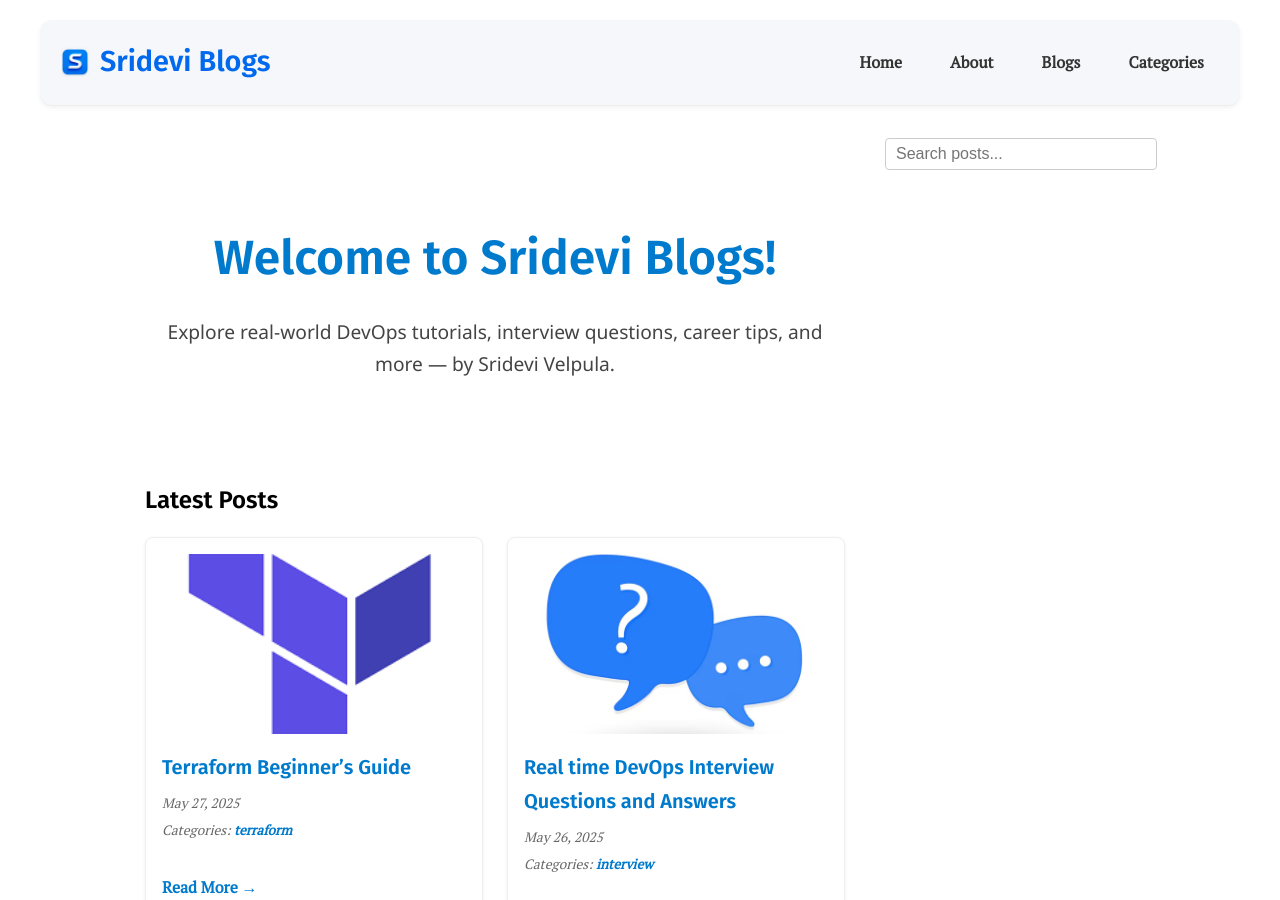
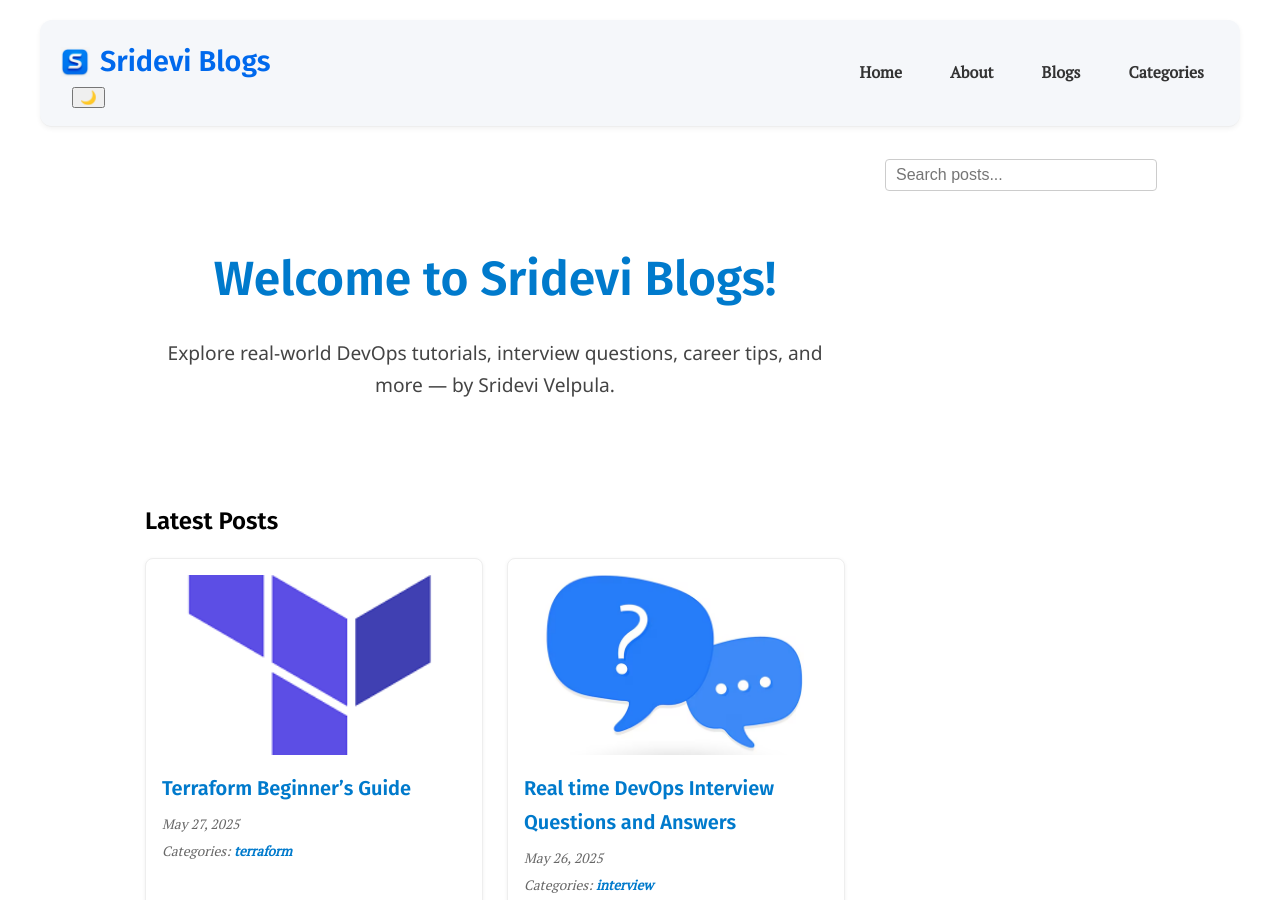
Before and after one commit to srideviblogs/srideviblogs.github.io, a Jekyll site: the page built from index.md, in a window 1280 px wide and 900 px high. Built offline with Jekyll 4.4.1, drawn with Linux system fonts in a browser that asks for light colours.

Commit message:
Update header.html

```diff
--- a/_includes/header.html
+++ b/_includes/header.html
@@ -9,12 +9,16 @@
         </a>
       </h1>
 
+      <!-- Mobile Hamburger Toggle (replaces old button) -->
+      <div style="display: flex; align-items: center; gap: 12px;">
+        <div class="hamburger" onclick="openNav()">
+          <span></span>
+          <span></span>
+          <span></span>
+        </div>
 
-      <!-- Mobile Hamburger Toggle (replaces old button) -->
-      <div class="hamburger" onclick="openNav()">
-        <span></span>
-        <span></span>
-        <span></span>
+        <!-- 🌙 Dark Mode Toggle Button -->
+        <button id="theme-toggle" aria-label="Toggle dark mode">🌙</button>
       </div>
     </div>
 
```
